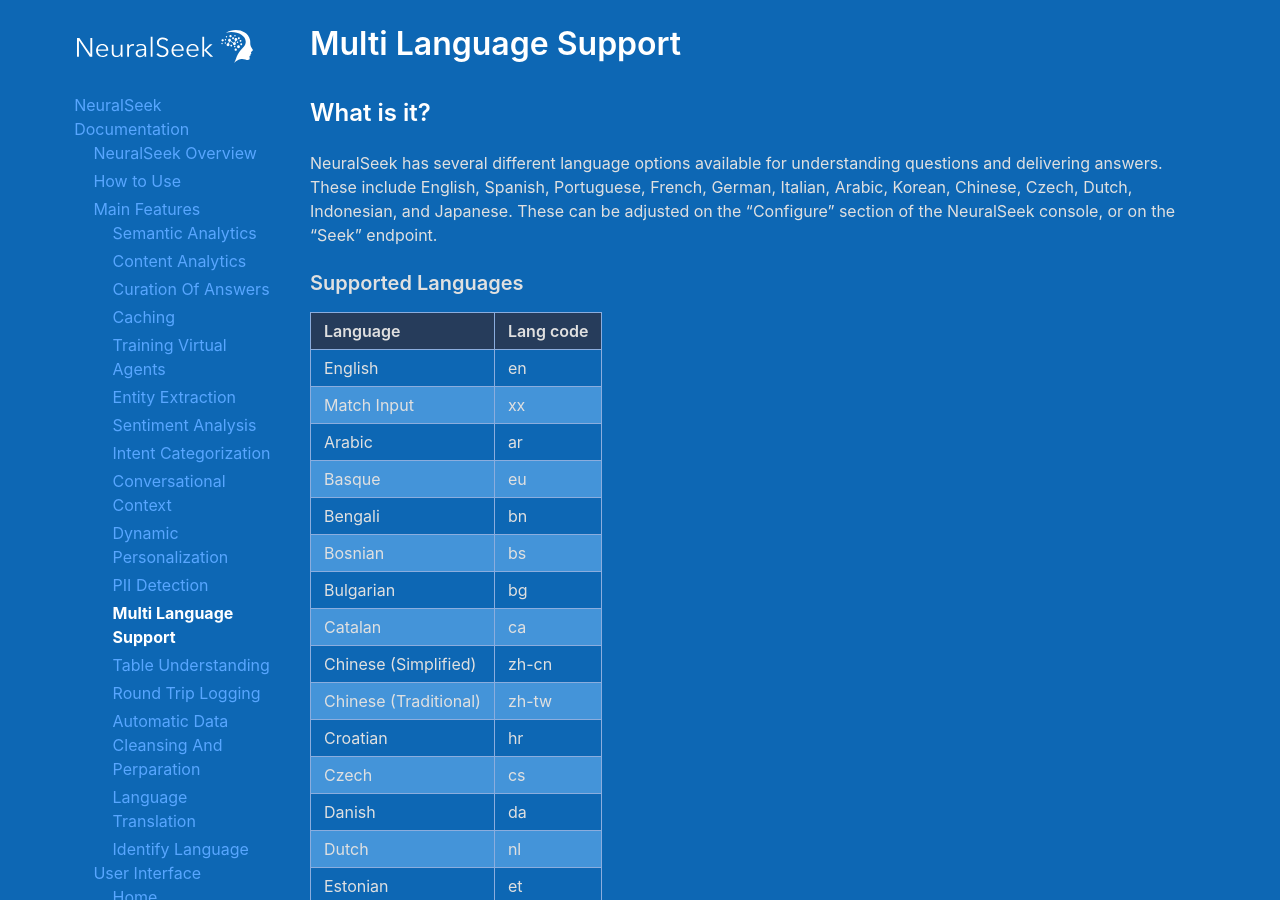
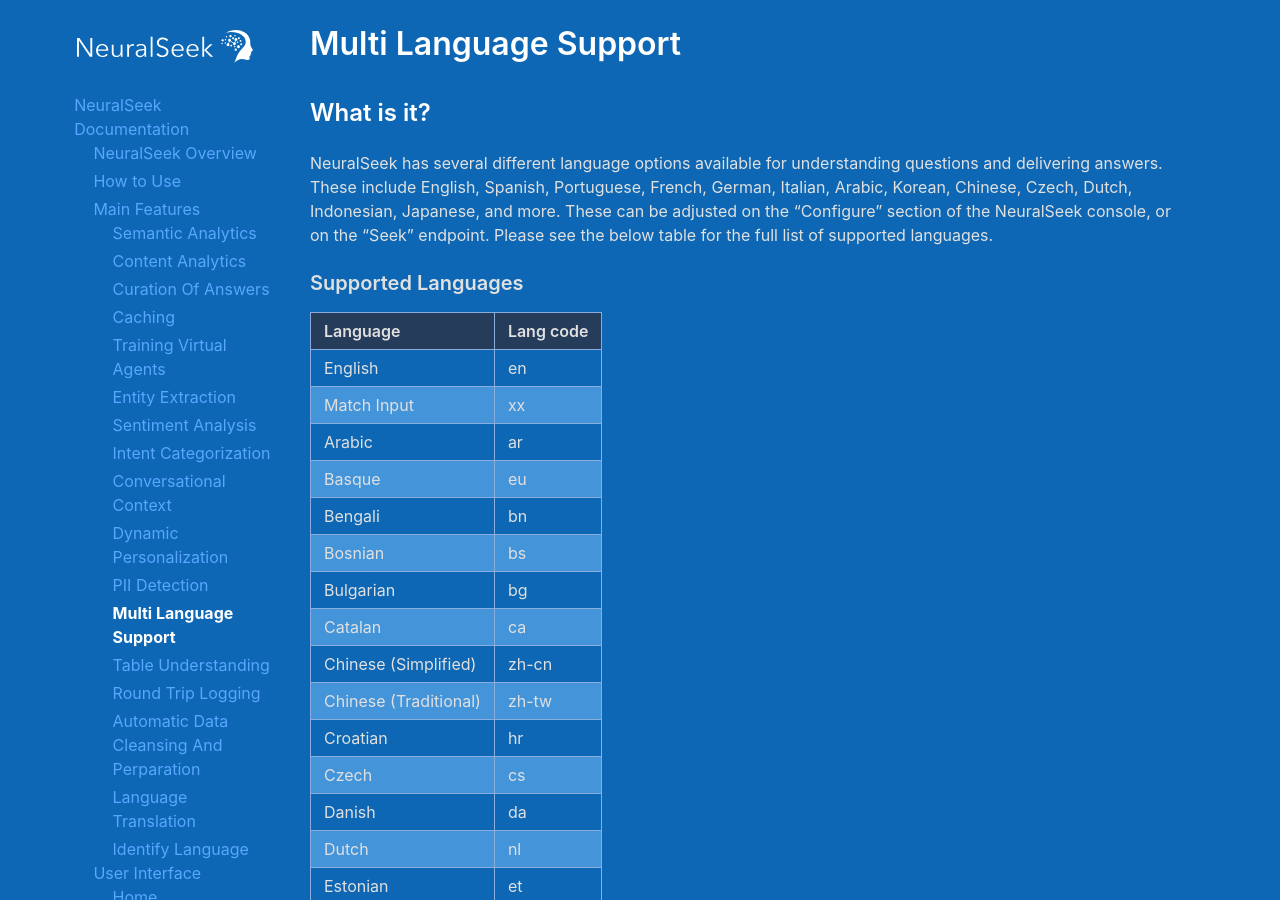
Before and after one commit to CerebralBlue/neuralseekweb, a Jekyll site: the page built from docs/main_features/multi_language_support/multi_language_support.md, in a window 1280 px wide and 900 px high. Built offline with Jekyll 4.4.1, drawn with Linux system fonts in a browser that asks for light colours.

Commit message:
deploying docs to neuralseekweb

```diff
--- a/docs/main_features/multi_language_support/multi_language_support.md
+++ b/docs/main_features/multi_language_support/multi_language_support.md
@@ -8,7 +8,7 @@
 # Multi Language Support
 
 ## What is it?
-NeuralSeek has several different language options available for understanding questions and delivering answers. These include English, Spanish, Portuguese, French, German, Italian, Arabic, Korean, Chinese, Czech, Dutch, Indonesian, and Japanese. These can be adjusted on the “Configure” section of the NeuralSeek console, or on the “Seek” endpoint.
+NeuralSeek has several different language options available for understanding questions and delivering answers. These include English, Spanish, Portuguese, French, German, Italian, Arabic, Korean, Chinese, Czech, Dutch, Indonesian, Japanese, and more. These can be adjusted on the “Configure” section of the NeuralSeek console, or on the “Seek” endpoint. Please see the below table for the full list of supported languages.
 
 ### Supported Languages
 
```
